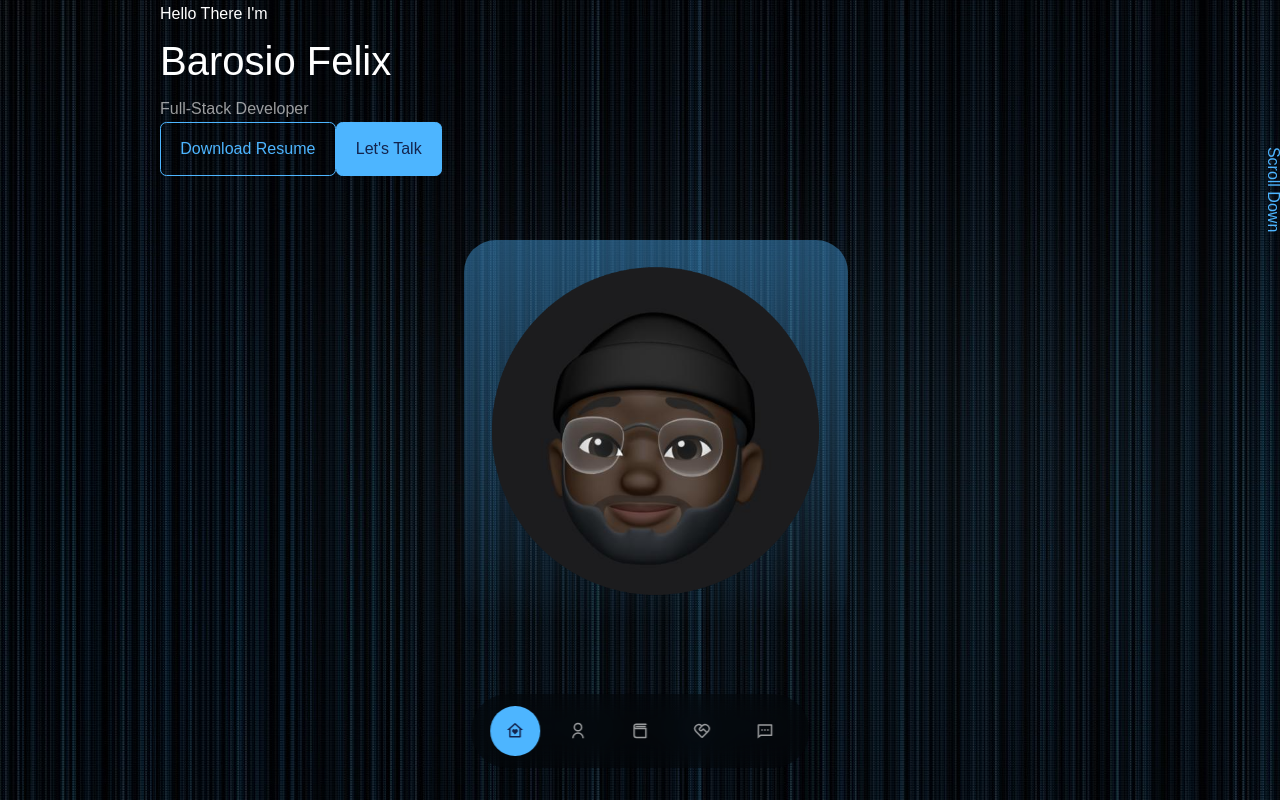
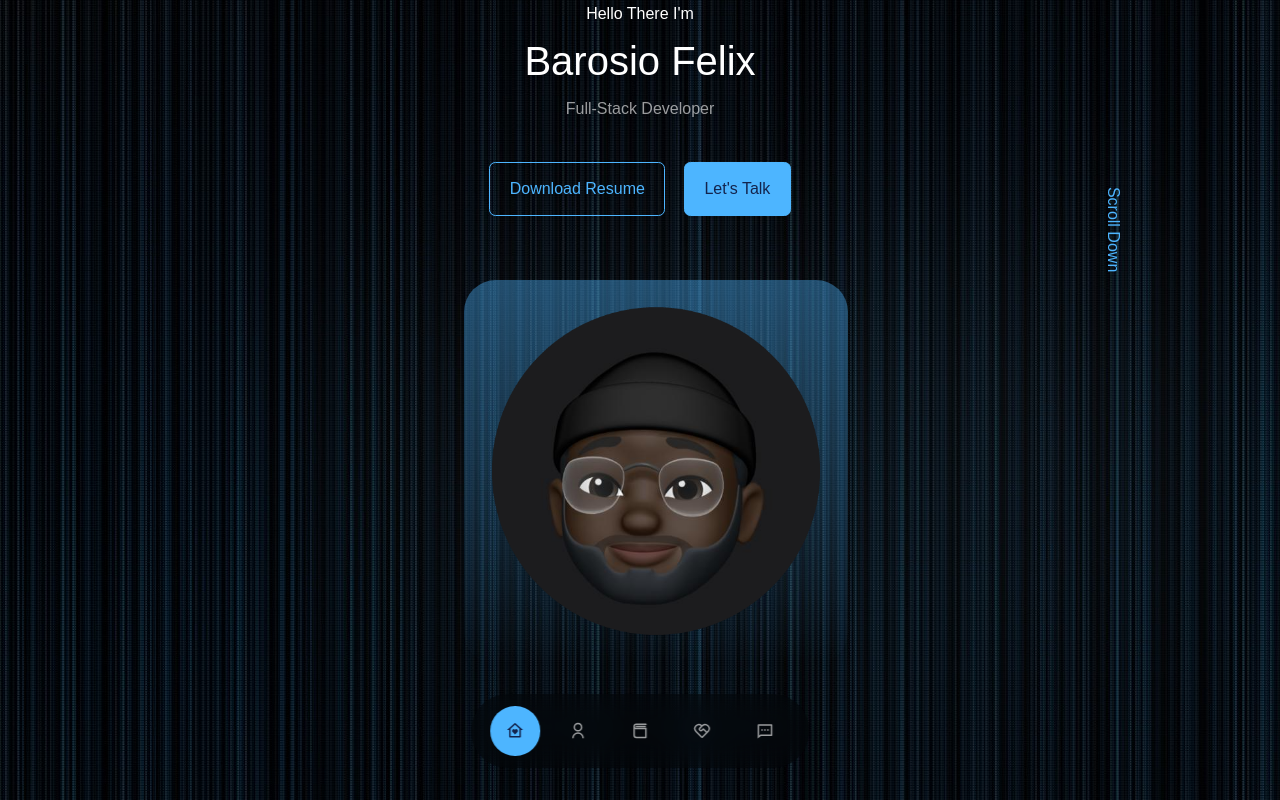
Before and after one commit to Felix-Barosio/Portfolio, a React (Create React App) app: page / in a window 1280 px wide. Built offline with nearby package versions, Linux system fonts and the light colour scheme.

Commit message:
Added styles to personal

```diff
--- a/src/components/Header/Header.css
+++ b/src/components/Header/Header.css
@@ -4,7 +4,7 @@
   overflow: hidden;
 }
 
-.header_container {
+.header_cont {
   text-align: center;
   height: 100%;
   position: relative;
@@ -21,6 +21,13 @@
   padding: 1.5rem;
 }
 
+.personal{
+  margin-top: 2.5rem;
+  display: flex;
+  gap: 1.2rem;
+  justify-content: center;
+}
+
 .pic img {
   height: 100%;
   border-radius: 2rem;
```
